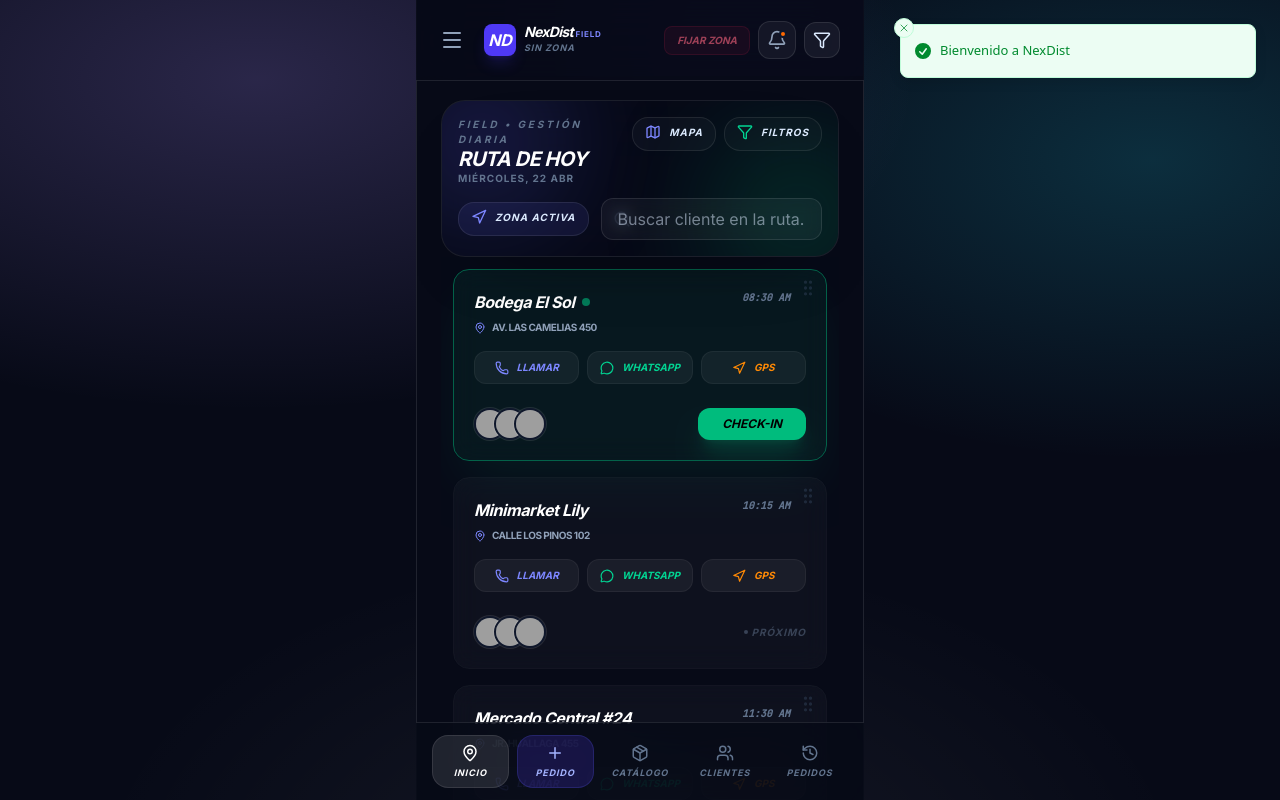
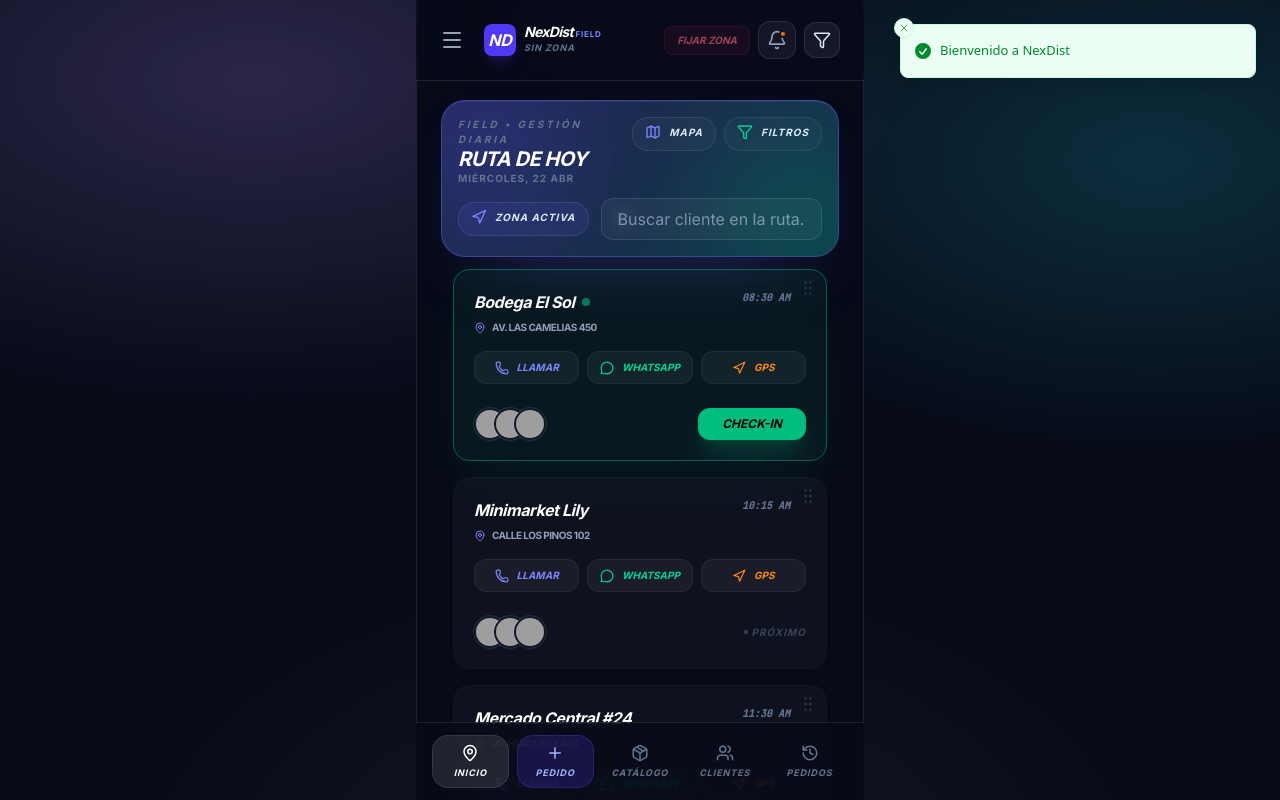
Before and after one commit to andersont2713-prog/NexDis, a React (Vite) app in the folder NexDis/: page /login in a window 1280 px wide. Both pictures are taken after typing "Sample", "Sample123" into the empty fields and a click on the button "INGRESAR AL SISTEMA". Built offline with nearby package versions, Linux system fonts and the light colour scheme; grey boxes are pictures that could not be loaded.

Commit message:
Enhance SellerHome component styling with updated border, background gradient, and box shadow. This change improves the visual aesthetics and overall user experience of the component.

```diff
--- a/NexDis/src/App.tsx
+++ b/NexDis/src/App.tsx
@@ -659,9 +659,11 @@ function SellerHome() {
         <div
           className="shrink-0 relative z-20 rounded-3xl border backdrop-blur-2xl overflow-hidden sticky top-0"
           style={{
-            borderColor: 'color-mix(in srgb, var(--app-border) 85%, transparent)',
-            background: 'color-mix(in srgb, var(--app-bg) 86%, transparent)',
-            boxShadow: '0 30px 80px -55px rgba(0,0,0,0.75)',
+            borderColor: 'color-mix(in srgb, rgb(99 102 241) 45%, transparent)',
+            background:
+              'linear-gradient(135deg, color-mix(in srgb, rgb(99 102 241) 28%, var(--app-bg)) 0%, color-mix(in srgb, rgb(34 211 238) 22%, var(--app-bg)) 100%)',
+            boxShadow:
+              '0 30px 80px -45px rgba(99,102,241,0.55), inset 0 1px 0 rgba(255,255,255,0.06)',
           }}
         >
           <div className="absolute -left-10 -top-10 w-40 h-40 rounded-full blur-[60px] opacity-25 bg-indigo-500" />
```
